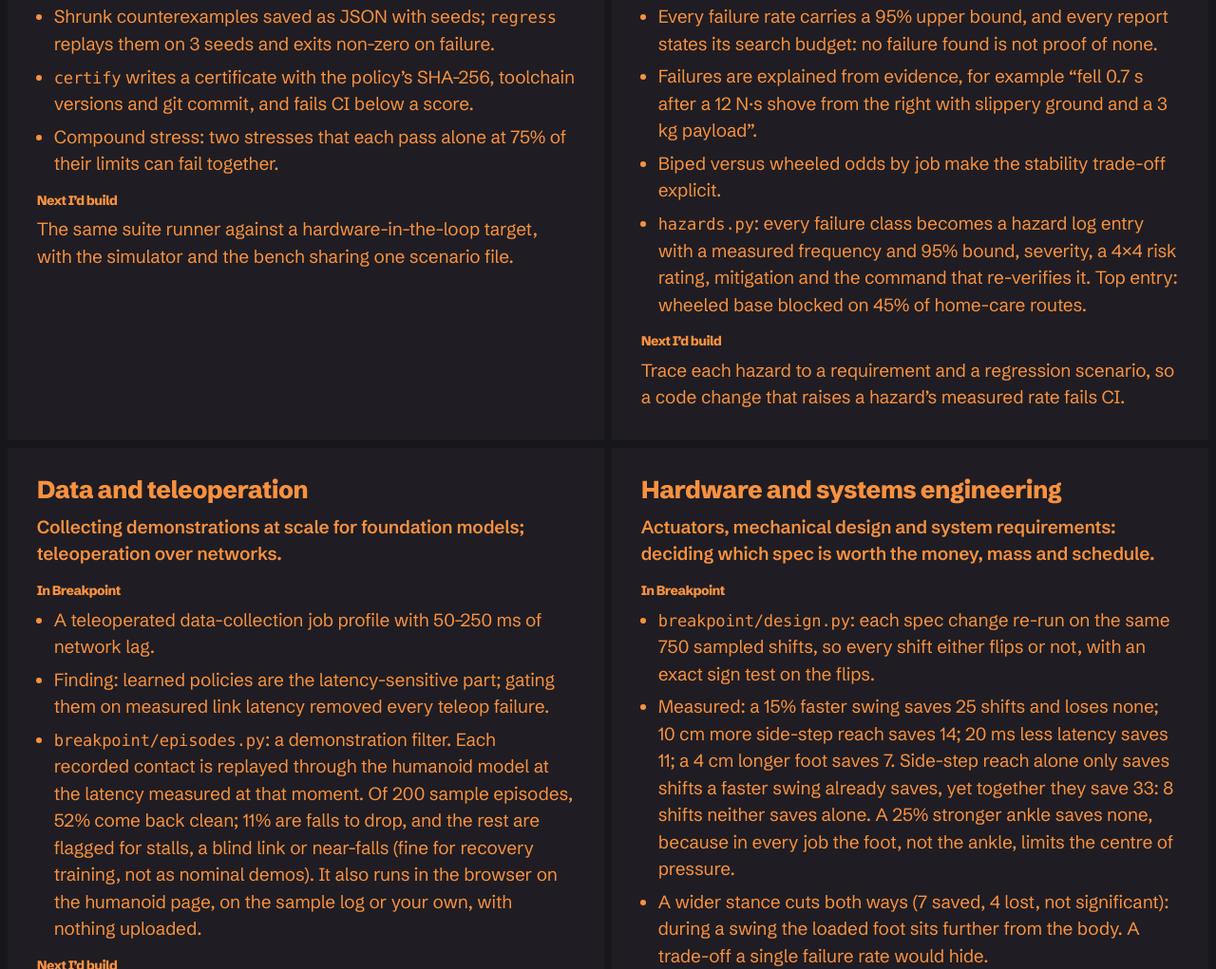
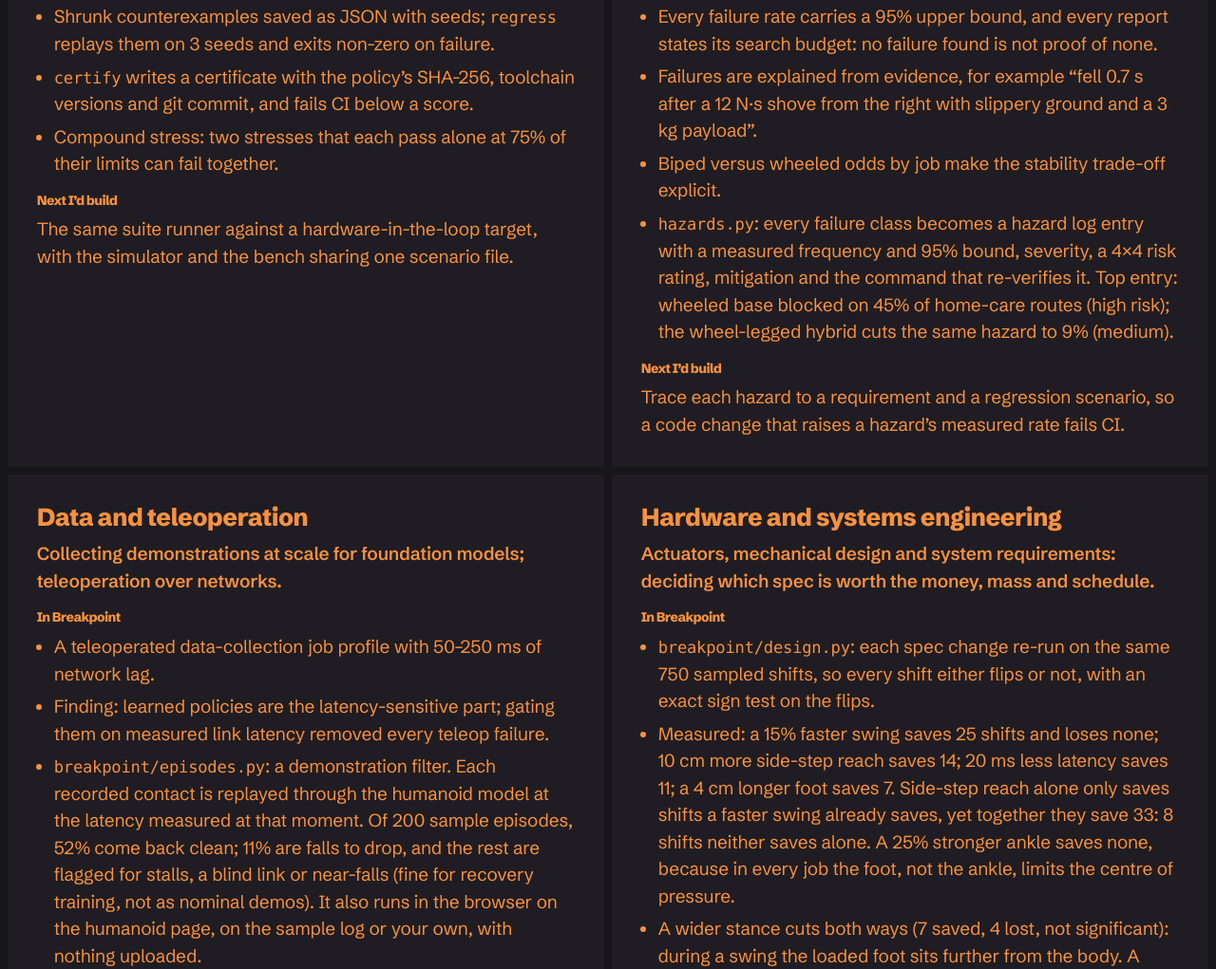
Before and after one commit to AyanBhardwaj1/RL-Robot, a plain HTML site: page site/roles.html in a window 1280 px wide. Shown: the part 3944-4965 px from the top of the page at 95% size. Drawn offline with Linux system fonts and the light colour scheme.

Commit message:
docs(site): safety card notes the hybrid cuts the top hazard from high to medium
Co-Authored-By: Claude Opus 5.5 <noreply@anthropic.com>
Claude-Session: https://claude.ai/code/session_01KErifceBCnjeR5WkvbuRTg

```diff
--- a/site/roles.html
+++ b/site/roles.html
@@ -169,7 +169,7 @@
         <li>Every failure rate carries a 95% upper bound, and every report states its search budget: no failure found is not proof of none.</li>
         <li>Failures are explained from evidence, for example “fell 0.7 s after a 12 N·s shove from the right with slippery ground and a 3 kg payload”.</li>
         <li>Biped versus wheeled odds by job make the stability trade-off explicit.</li>
-        <li><code>hazards.py</code>: every failure class becomes a hazard log entry with a measured frequency and 95% bound, severity, a 4×4 risk rating, mitigation and the command that re-verifies it. Top entry: wheeled base blocked on 45% of home-care routes.</li>
+        <li><code>hazards.py</code>: every failure class becomes a hazard log entry with a measured frequency and 95% bound, severity, a 4×4 risk rating, mitigation and the command that re-verifies it. Top entry: wheeled base blocked on 45% of home-care routes (high risk); the wheel-legged hybrid cuts the same hazard to 9% (medium).</li>
       </ul>
       <h3>Next I’d build</h3>
       <p>Trace each hazard to a requirement and a regression scenario, so a code change that raises a hazard’s measured rate fails CI.</p>
```
Also changed, not shown: web/roles.html (+1 -1 lines).
